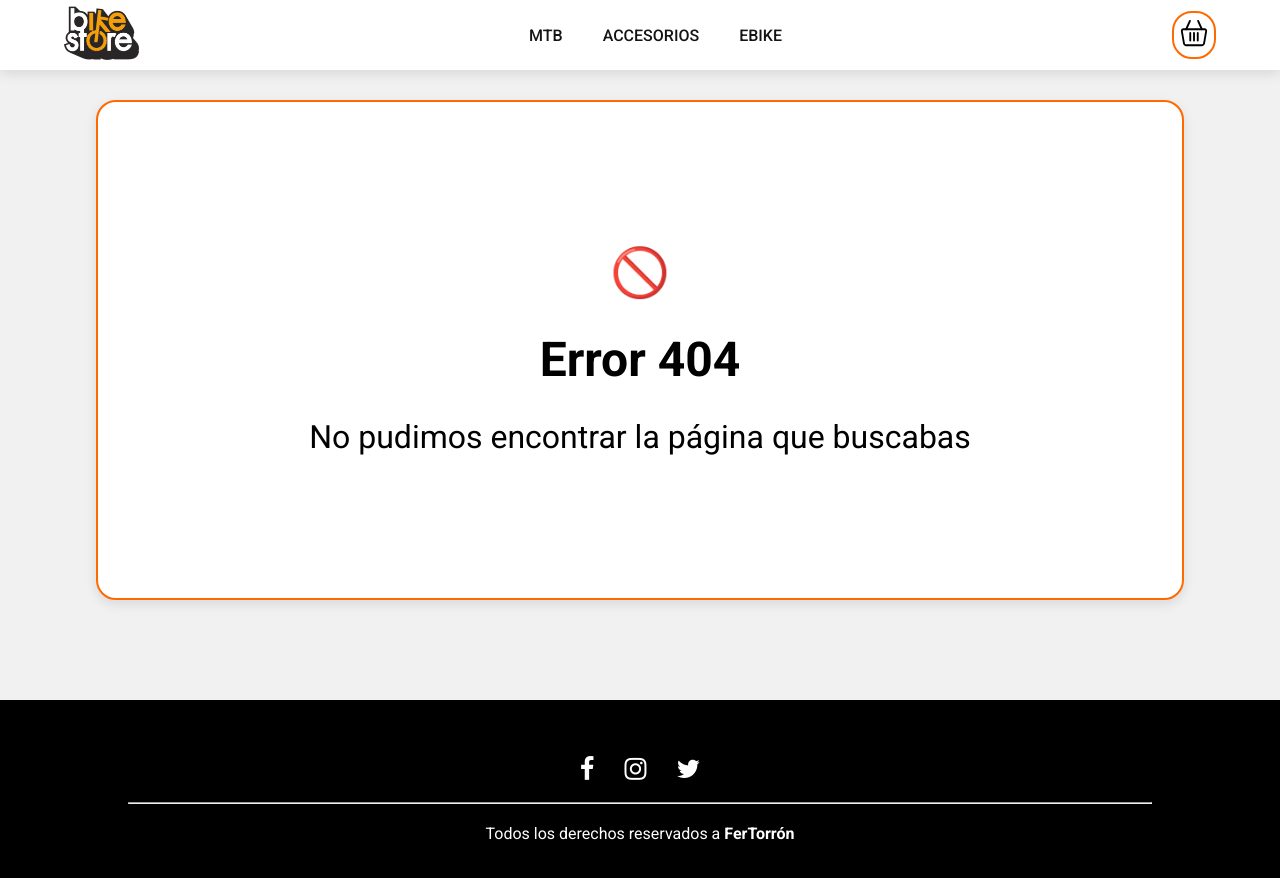
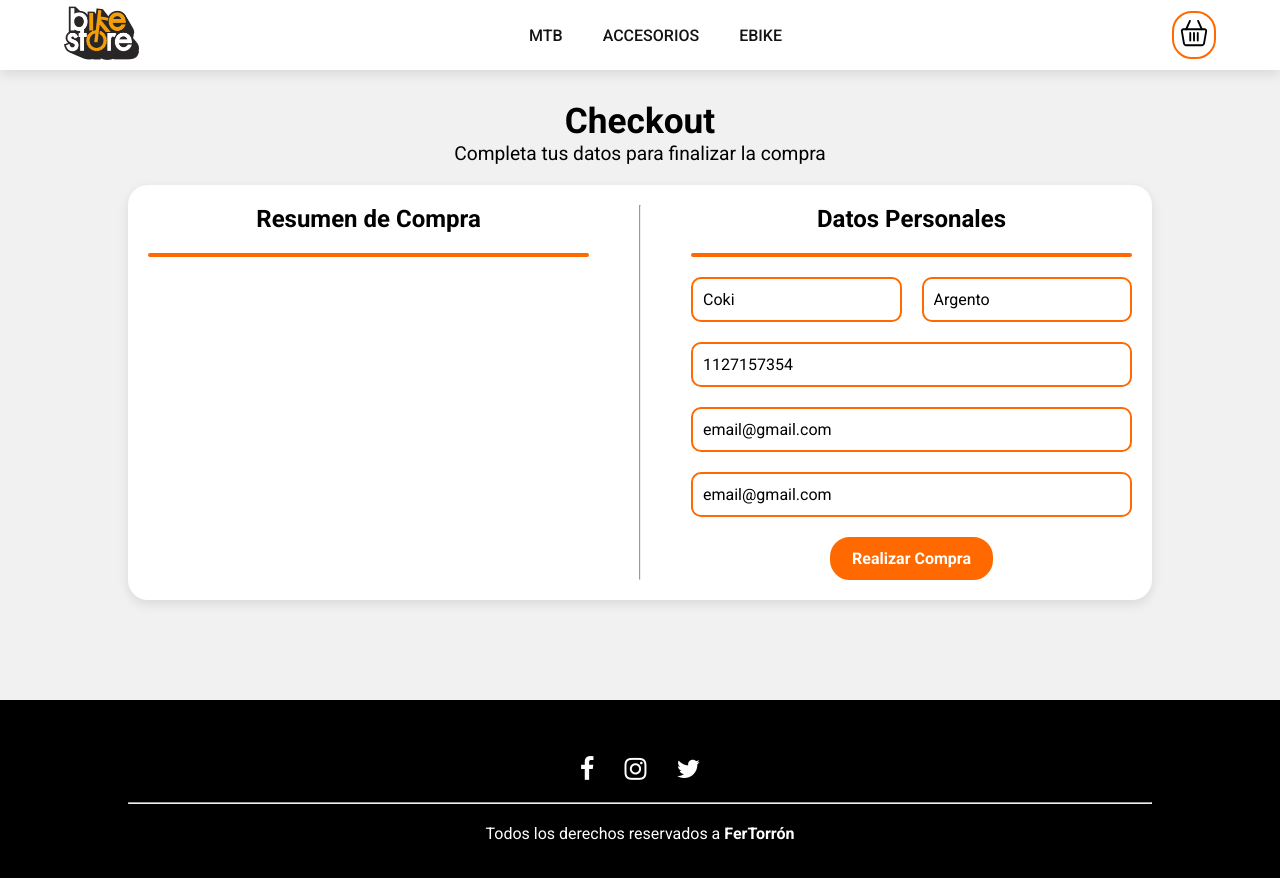
Before and after one commit to FerTorron/BikeStore, a React (Vite) app: page /checkout in a window 1280 px wide. Before the commit this address had no page. Shown: the top 878 px of the page. Built offline with nearby package versions, Linux system fonts and the light colour scheme.

Commit message:
Configuro el Checkout

```diff
--- a/src/App.jsx
+++ b/src/App.jsx
@@ -8,6 +8,7 @@ import Cart from './components/Cart/Cart'
 import Error from './components/Error/Error';
 import Footer from './components/Footer/Footer';
 import { CarritoProvider } from './context/CarritoContext';
+import Checkout from './components/Checkout/Checkout';
 
 const App = () => {
   return (
@@ -20,6 +21,7 @@ const App = () => {
             <Route path='/categoria/:idCategoria' element={<ItemListContainer />} />
             <Route path='/item/:idItem' element={<ItemDetailContainer />} />
             <Route path='/cart' element={<Cart />} />
+            <Route path='/checkout' element={<Checkout />} />
             <Route path='*' element={<Error />} />
           </Routes>
           <Footer />
--- a/src/components/Cart/Cart.css
+++ b/src/components/Cart/Cart.css
@@ -47,3 +47,32 @@
   justify-content: center;
   gap: 20px;
 }
+
+.carritoVacio {
+  margin-top: 100px;
+  width: 100%;
+  display: flex;
+  flex-direction: column;
+  align-items: center;
+  justify-content: center;
+  gap: 30px;
+}
+.carritoVacio h2 {
+  font-size: 1.8rem;
+}
+.carritoVacio a {
+  font-size: 1.2rem;
+  background-color: #ff6900;
+  border: 2px solid #ff6900;
+  text-decoration: none;
+  border-radius: 20px;
+  padding: 10px 20px;
+  font-weight: 500;
+  color: #fff;
+  cursor: pointer;
+  transition: all 300ms;
+}
+.carritoVacio a:hover {
+  background-color: #fff;
+  color: #ff6900;
+}
--- a/src/components/Cart/Cart.jsx
+++ b/src/components/Cart/Cart.jsx
@@ -8,10 +8,10 @@ const Cart = () => {
     const { carrito, vaciarCarrito, total, cantidadTotal } = useContext(CarritoContext)
     if (cantidadTotal === 0) {
         return (
-            <>
+            <div className='carritoVacio'>
                 <h2>No hay Productos en el Carrito</h2>
                 <Link to="/">Volver al Home</Link>
-            </>
+            </div>
         )
     }
 
--- /dev/null
+++ b/src/components/Checkout/Checkout.css
@@ -0,0 +1,142 @@
+.checkoutContainer {
+  margin-top: 100px;
+  width: 100%;
+  display: flex;
+  align-items: center;
+  justify-content: center;
+  flex-direction: column;
+}
+.checkoutContainer h2 {
+  font-size: 2.2rem;
+}
+.checkoutContainer p {
+  font-size: 1.2rem;
+}
+
+.checkoutContainer form {
+  margin-top: 20px;
+  width: 80%;
+  border-radius: 20px;
+  padding: 20px;
+  background-color: #fff;
+  box-shadow: rgba(0, 0, 0, 0.1) 0px 4px 12px;
+  display: flex;
+  /* align-items: center; */
+  justify-content: center;
+  gap: 50px;
+}
+
+.itemsCheckoutContainer {
+  width: 50%;
+  display: flex;
+  flex-direction: column;
+  align-items: center;
+  gap: 20px;
+}
+.itemsCheckoutContainer h3 {
+  font-size: 1.5rem;
+}
+.itemsCheckoutContainer hr {
+  width: 100%;
+  height: 1px;
+  background-color: #ff6900;
+  border: 2px solid #ff6900;
+  border-radius: 20px;
+}
+.itemCheckout {
+  width: 100%;
+}
+.itemCheckout hr {
+  margin-top: 5px;
+  background-color: #696969;
+  border: 0px solid #696969;
+}
+.infoItemCheckout {
+  display: flex;
+  justify-content: space-between;
+}
+.infoItemCheckout p {
+  font-weight: 500;
+  font-size: 1.1rem;
+}
+.infoItemCheckout span {
+  font-size: 1.2rem;
+  font-weight: 400;
+}
+
+.formInputs {
+  width: 50%;
+  display: flex;
+  align-items: center;
+  justify-content: center;
+  flex-direction: column;
+  gap: 20px;
+}
+.formInputs h3 {
+  font-size: 1.5rem;
+}
+.formInputs hr {
+  width: 100%;
+  height: 1px;
+  background-color: #ff6900;
+  border: 2px solid #ff6900;
+  border-radius: 20px;
+}
+.inputNames {
+  width: 100%;
+  display: flex;
+  align-items: center;
+  justify-content: center;
+  gap: 20px;
+}
+.formInputs input {
+  width: 100%;
+  font-size: 1rem;
+  height: 45px;
+  padding: 10px;
+  border-radius: 10px;
+  border: 2px solid #ff6900;
+}
+.formInputs button {
+  padding: 10px 20px;
+  border-radius: 20px;
+  border: 2px solid #ff6900;
+  background-color: #ff6900;
+  color: #fff;
+  font-size: 1rem;
+  font-weight: 600;
+  cursor: pointer;
+  transition: all 300ms;
+}
+.formInputs button:hover {
+  background-color: #fff;
+  color: #ff6900;
+}
+.msgFinal {
+  margin-top: 20px;
+  font-size: 1.3rem;
+}
+
+@media screen and (max-width: 768px) {
+  .checkoutContainer form {
+    flex-direction: column;
+  }
+  .formInputs {
+    width: 100%;
+  }
+  .itemsCheckoutContainer {
+    width: 100%;
+  }
+  .separadorMedio {
+    display: none;
+  }
+}
+
+input::-webkit-outer-spin-button,
+input::-webkit-inner-spin-button {
+  -webkit-appearance: none;
+  margin: 0;
+}
+input[type="number"] {
+  -moz-appearance: textfield;
+}
--- /dev/null
+++ b/src/components/Checkout/Checkout.jsx
@@ -0,0 +1,109 @@
+import './Checkout.css'
+import { useState, useContext } from 'react'
+import { CarritoContext } from '../../context/CarritoContext'
+import { db } from '../../services/config'
+import { collection, addDoc } from 'firebase/firestore'
+
+const Checkout = () => {
+    const [nombre, setNombre] = useState("Coki")
+    const [apellido, setApellido] = useState("Argento")
+    const [telefono, setTelefono] = useState(1127157354)
+    const [email, setEmail] = useState("email@gmail.com")
+    const [emailConfirmacion, setEmailConfirmacion] = useState("email@gmail.com")
+    const [error, setError] = useState("")
+    const [ordenId, setOrdenId] = useState("")
+
+    const { carrito, vaciarCarrito, total, cantidadTotal } = useContext(CarritoContext)
+
+    const manejadorForm = (event) => {
+        event.preventDefault()
+        if (!nombre || !apellido || !telefono || !email || !emailConfirmacion) {
+            setError("Completa los Campos")
+            return
+        }
+
+        if (telefono.length > 10) {
+            setError("El Número de Teléfono no es Válido")
+            return
+        }
+
+        if (email !== emailConfirmacion) {
+            setError("Los campos del Email no son iguales")
+            return
+        }
+
+        const orden = {
+            items: carrito.map(prod => ({
+                id: prod.item.id,
+                nombre: prod.item.nombre,
+                cantidad: prod.cantidad
+            })),
+            total: total,
+            fecha: new Date(),
+            nombre,
+            apellido,
+            telefono,
+            email
+        }
+
+        addDoc(collection(db, "ordenes"), orden)
+            .then(docRef => {
+                setOrdenId(docRef.id)
+                vaciarCarrito()
+            })
+            .catch(error => {
+                console.log("Se produjo un Error", error)
+                setError(error)
+            })
+
+    }
+
+    return (
+        <div className='checkoutContainer'>
+            <h2>Checkout</h2>
+            <p>Completa tus datos para finalizar la compra</p>
+            <form onSubmit={manejadorForm}>
+                <div className="itemsCheckoutContainer">
+                    <h3>Resumen de Compra</h3>
+                    <hr />
+                    {
+                        carrito.map(producto => (
+                            <div className='itemCheckout' key={producto.item.id}>
+                                <div className="infoItemCheckout">
+                                    <p>{producto.item.nombre} x{producto.cantidad}</p>
+                                    <span>${producto.item.precio}</span>
+                                </div>
+                                <hr />
+                            </div>
+                        ))
+                    }
+                </div>
+                <hr className='separadorMedio' />
+                <div className='formInputs'>
+                    <h3>Datos Personales</h3>
+                    <hr />
+                    <div className="inputNames">
+                        <input type="text" placeholder='Nombre' value={nombre} onChange={(e) => setNombre(e.target.value)} />
+                        <input type="text" placeholder='Apellido' value={apellido} onChange={(e) => setApellido(e.target.value)} />
+                    </div>
+                    <input type="number" placeholder='Telefono' value={telefono} onChange={(e) => setTelefono(e.target.value)} />
+                    <input type='email' placeholder='Email' value={email} onChange={(e) => setEmail(e.target.value)} />
+                    <input type='email' placeholder='Repita el Email' value={emailConfirmacion} onChange={(e) => setEmailConfirmacion(e.target.value)} />
+
+                    {
+                        error && <p>{error}</p>
+                    }
+                    <button type='submit'>Realizar Compra</button>
+                </div>
+            </form>
+
+            {
+                ordenId && (
+                    <strong className='msgFinal'>Gracias por tu Compra. N°{ordenId}</strong>
+                )
+            }
+        </div>
+    )
+}
+
+export default Checkout
--- a/src/components/ItemDetailContainer/ItemDetailContainer.jsx
+++ b/src/components/ItemDetailContainer/ItemDetailContainer.jsx
@@ -1,17 +1,30 @@
 import { useState, useEffect } from 'react'
-import { getUnProducto } from "../../asyncmock"
+// import { getUnProducto } from "../../asyncmock"
 import ItemDetail from '../ItemDetail/ItemDetail'
 import { useParams } from 'react-router-dom'
 import './ItemDetailContainer.css'
+import { getDoc, doc } from 'firebase/firestore'
+import { db } from '../../services/config'
 
 const ItemDetailContainer = () => {
     const [producto, setProducto] = useState(null)
     const { idItem } = useParams()
 
     useEffect(() => {
-        getUnProducto(idItem)
-            .then(res => setProducto(res))
+        const nuevoDoc = doc(db, "productos", idItem)
+        getDoc(nuevoDoc)
+            .then(res => {
+                const data = res.data()
+                const nuevoProducto = { id: res.id, ...data }
+                setProducto(nuevoProducto)
+            })
+            .catch(error => console.log(error))
     }, [idItem])
+
+    // useEffect(() => {
+    //     getUnProducto(idItem)
+    //         .then(res => setProducto(res))
+    // }, [idItem])
 
     return (
         <div className='itemDetailContainer'>
--- a/src/components/ItemListContainer/ItemListContainer.jsx
+++ b/src/components/ItemListContainer/ItemListContainer.jsx
@@ -1,9 +1,11 @@
 import { useState, useEffect } from "react";
 import './ItemListContainer.css'
-import { getProductos, getProductosPorCategoria } from "../../asyncmock";
+// import { getProductos, getProductosPorCategoria } from "../../asyncmock";
 import { useParams } from "react-router-dom";
 import ItemList from "../ItemList/ItemList";
 import BgInicio from "../BgInicio/BgInicio";
+import { collection, getDocs, where, query } from 'firebase/firestore'
+import { db } from '../../services/config'
 
 
 const ItemListContainer = () => {
@@ -12,12 +14,25 @@ const ItemListContainer = () => {
     const { idCategoria } = useParams();
 
     useEffect(() => {
-        const funcion = idCategoria ? getProductosPorCategoria : getProductos;
+        const misProductos = idCategoria ? query(collection(db, "productos"), where("idCat", "==", idCategoria)) : collection(db, "productos")
+        getDocs(misProductos)
+            .then(res => {
+                const nuevosProductos = res.docs.map(doc => {
+                    const data = doc.data()
+                    return { id: doc.id, ...data }
+                })
+                setProductos(nuevosProductos)
+            })
+            .catch(error => console.log(error))
+    }, [idCategoria])
 
-        funcion(idCategoria)
-            .then(res => setProductos(res))
+    // useEffect(() => {
+    //     const funcion = idCategoria ? getProductosPorCategoria : getProductos;
 
-    }, [idCategoria])
+    //     funcion(idCategoria)
+    //         .then(res => setProductos(res))
+
+    // }, [idCategoria])
     return (
         <>
             <BgInicio title={"Tienda de Bicicletas"} description={"El paraíso para los Amantes del Ciclismo"} />
```
